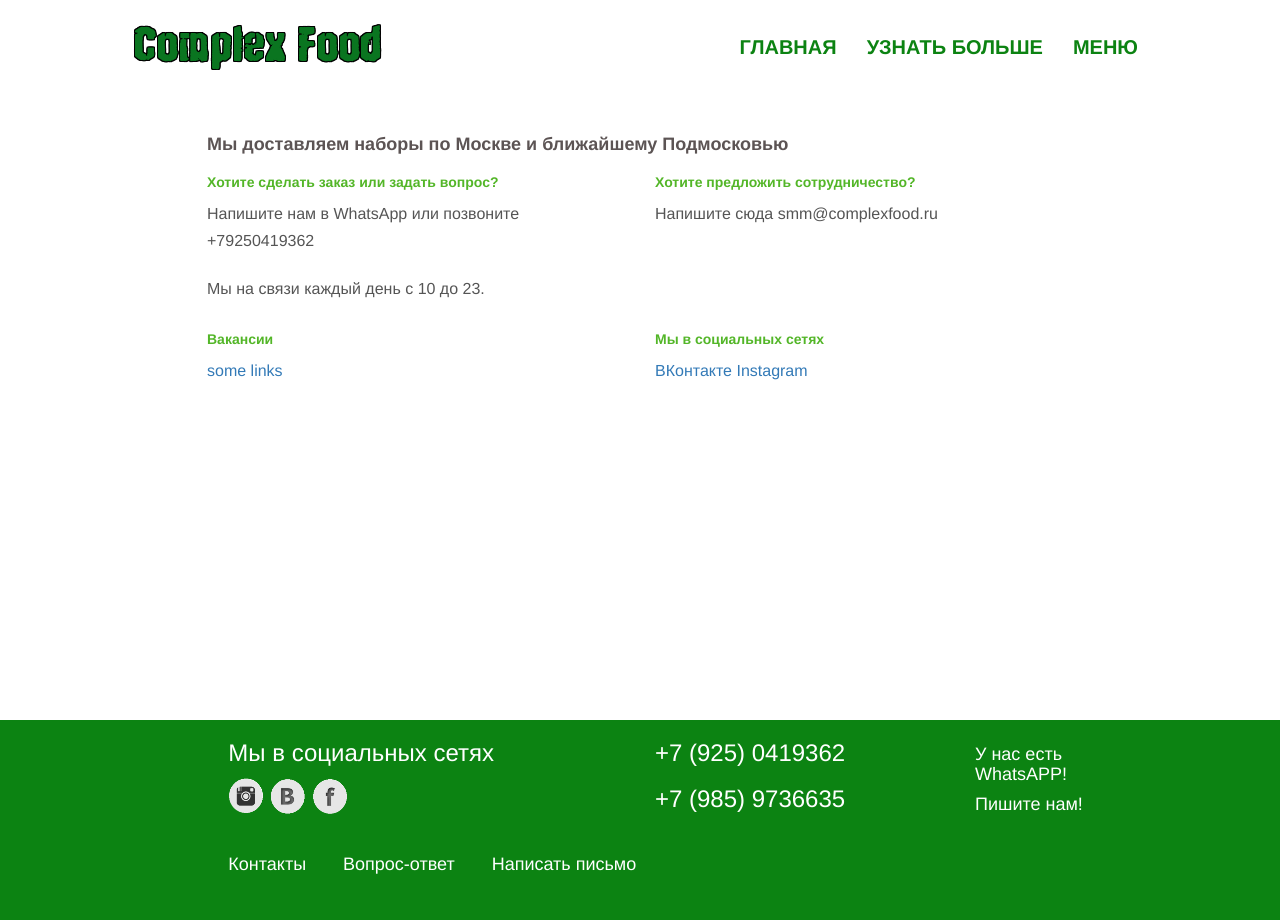
After one commit to kirrok/complexfood.host, a Django app: page /contacts in a window 1280 px wide. The commit adds this page. Run offline with Django 3.2, Linux system fonts and the light colour scheme; some libraries are stand-ins or nearby versions.

Commit message:
Contacts

```diff
--- /dev/null
+++ b/main_app/templates/contacts.html
@@ -0,0 +1,34 @@
+{% extends 'base.html' %}
+{% block main_content %}
+<div class="container contacts">
+    <div class="row">
+        <div class="col-md-12 col-sm-12 -col-xs-12">
+            <strong><h4>Мы доставляем наборы по Москве и ближайшему Подмосковью</h4></strong>
+        </div>
+        <div class="row">
+            <div class="col-md-6 col-sm-6 col-xs-12">
+                <h5>Хотите сделать заказ или задать вопрос?</h5>
+                <p>Напишите нам в WhatsApp или позвоните +79250419362</p>
+                <p>Мы на связи каждый день с 10 до 23.</p>
+            </div>
+            <div class="col-md-6 col-sm-6 col-xs-12">
+                <h5>Хотите предложить сотрудничество?</h5>
+                <p>Напишите сюда <span class="llink">smm@complexfood.ru</span></p>
+            </div>
+        </div>
+        <div class="row">
+            <div class="col-md-6 col-sm-6 col-xs-12">
+                <h5>Вакансии</h5>
+                <p><a href="">some links</a></p>
+            </div>
+            <div class="col-md-6 col-sm-6 col-xs-12">
+                <h5>Мы в социальных сетях</h5>
+                <p><a href="http://vk.com">ВКонтакте</a> <a href="http://instagram.com">Instagram</a></p>
+            </div>
+        </div>
+
+    </div>
+
+</div>
+
+{% endblock main_content %}
--- a/main_app/views.py
+++ b/main_app/views.py
@@ -61,7 +61,7 @@ def contacts(request):
 
 # Create your views here.
 
-def checkout(request, id_=0, days_=0):
+def checkout(request, id_, days_):
     if request.method == 'POST':
         form = checkout_form(request.POST)
         if form.is_valid():
@@ -71,7 +71,7 @@ def checkout(request, id_=0, days_=0):
         form = checkout_form()
         set_ = set.objects.get(pk=id_)
         price_ = set_.calculate_price_for(int(days_))
-    return render(request, 'decor.html', {'form': form, 'id': id_, 'days': days_, 'set': set_, 'price': price_})
+        return render(request, 'decor.html', {'form': form, 'id': id_, 'days': days_, 'set': set_, 'price': price_})
 
 
 def thanks(request, id_, days_):
--- a/static/css/navbar.css
+++ b/static/css/navbar.css
@@ -144,6 +144,25 @@ margin-right: auto;
     padding-top: 23px;
     padding-bottom: 23px;
 }
+.contacts {
+    padding-top:25px;
+    width: 70%;
+    align: center;
+}
+.contacts p {
+    color: rgb(85, 85, 85);
+    font-size: 16px;
+    line-height: 27.2px;
+    margin-bottom: 20px;
+}
+.contacts h5 {
+    color: rgb(83, 182, 40);
+    font-weight: 600;
+}
+.contacts h4 {
+    color: rgb(92, 84, 84);
+    font-weight: 600;
+}
 .price-table{
     border-top: 1px solid #D0D0D0;
     border-bottom: 1px solid #D0D0D0;
```
